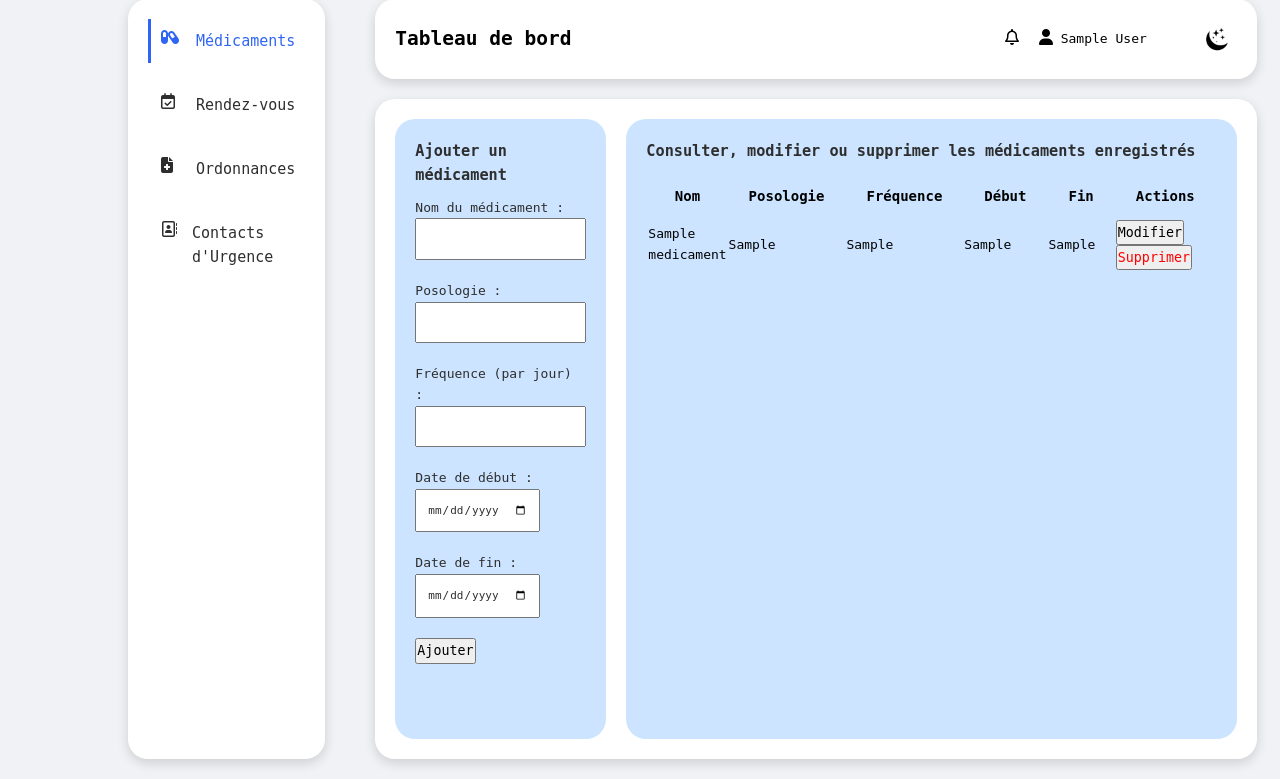
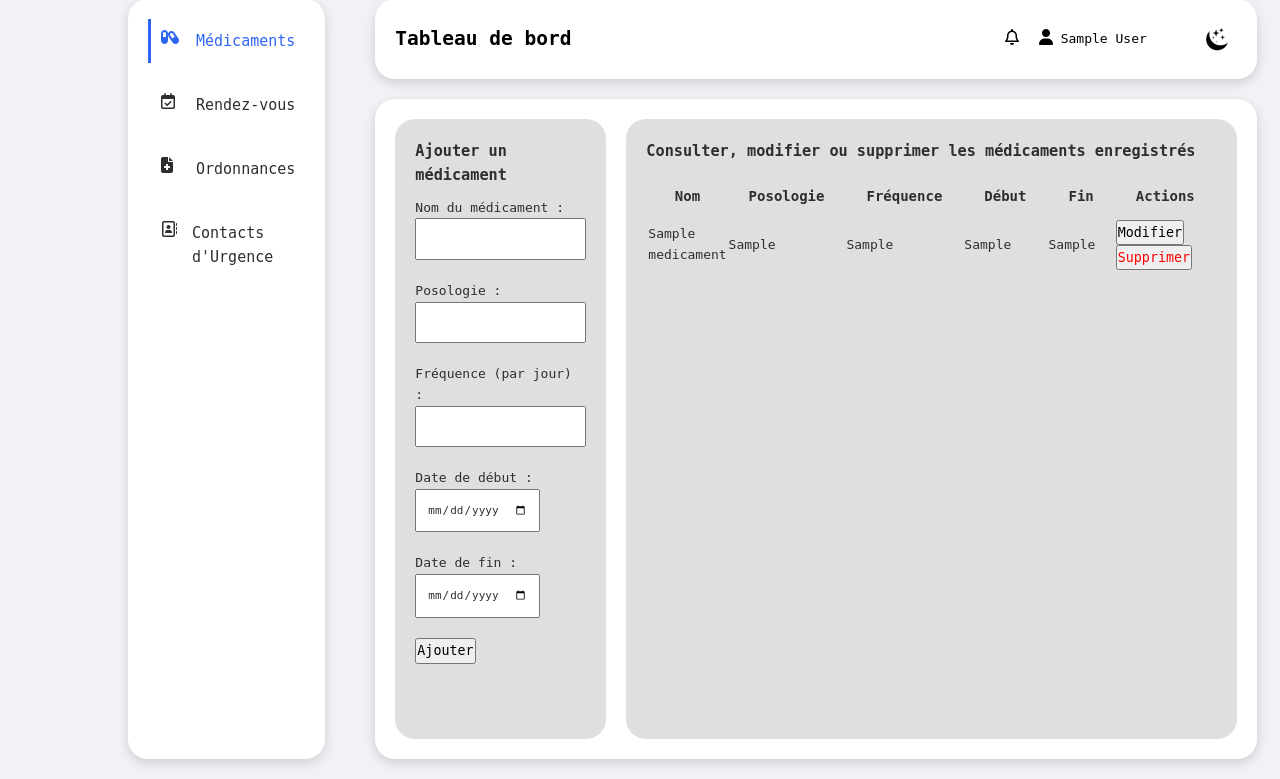
Before and after one commit to MohamedBechirTorki/-MediAssist-Web-Application, a PHP site: page /dashboard.php in a window 1280 px wide. Shown: the part 21-800 px from the top of the page. Run offline with PHP 8.4, Linux system fonts and the light colour scheme; the visitor is signed in with stand-in values (Sample User, id 1); tables that the repository leaves empty or names only in its code hold one stand-in row (values such as "Sample post"); some libraries are stand-ins or nearby versions.

Commit message:
modi dark mode

```diff
--- a/assets/css/dark-style.css
+++ b/assets/css/dark-style.css
@@ -66,3 +66,11 @@ footer p {
 .dash-slider article {
     display: none;
 }
+
+article .partie {
+    background-color: #0f1218;
+}
+
+article .partie h3, article .partie label, article .partie input, th, td {
+    color: #a0a0a0;
+}
--- a/assets/css/style.css
+++ b/assets/css/style.css
@@ -331,7 +331,7 @@ footer p {
 article .partie {
     padding: 20px;
     border-radius: 20px;
-    background-color: #cce4ff;
+    background-color: #dfdfdf;
 }
 article .partie h3 {
     color: #2e2e2e;
@@ -347,10 +347,6 @@ article .partie input {
     color:#2e2e2e;
     padding: 10px;
     font-size: 11px;
-}
-
-article .partie form {
-
 }
 
 article#medicament {
@@ -378,11 +374,12 @@ article#medicament .partie-2 {
 
 th {
     padding: 10px 20px;
-
     font-size: 14px;
+    color: #2e2e2e;
 }
 
 tr {
     padding: 10px 20px;
     font-size: 13px;
+    color: #2e2e2e;
 }
--- a/assets/js/main.js
+++ b/assets/js/main.js
@@ -30,3 +30,28 @@ function ouvrirModal(id, nom, posologie, frequence, debut, fin) {
 function fermerModal() {
     document.getElementById('modalModifier').style.display = 'none';
 }
+
+let artButtons = document.querySelectorAll(".dash-nav div");
+let articles = document.querySelectorAll(".dash-slider article");
+console.log(artButtons);
+console.log(articles);
+
+for (let i = 1; i < articles.length; i++) {
+    articles[i].style.display = "none";
+}
+
+
+for (let i = 0; i < artButtons.length; i++) {
+    artButtons[i].onclick = () => {
+        for (let j = 0; j < artButtons.length; j++) {
+            artButtons[j].className = "";
+        }
+        artButtons[i].className = "active";
+
+        console.log("clicked");
+        for (let j = 0; j < articles.length; j++) {
+            articles[j].style.display = "none";
+        }
+        articles[i].style.display = "block";
+    }
+}
--- a/dashboard.php
+++ b/dashboard.php
@@ -132,13 +132,13 @@ while ($row = $result->fetch_assoc()) {
 
             </article>
             <article id="redezvous" >
-
+                <p>redezvous</p>
             </article>
             <article id="ordonnances">
-
+                <p>ordonnances</p>
             </article>
             <article id="contact">
-
+                <p>contact</p>
             </article>
         </slider>
     </main>
```
